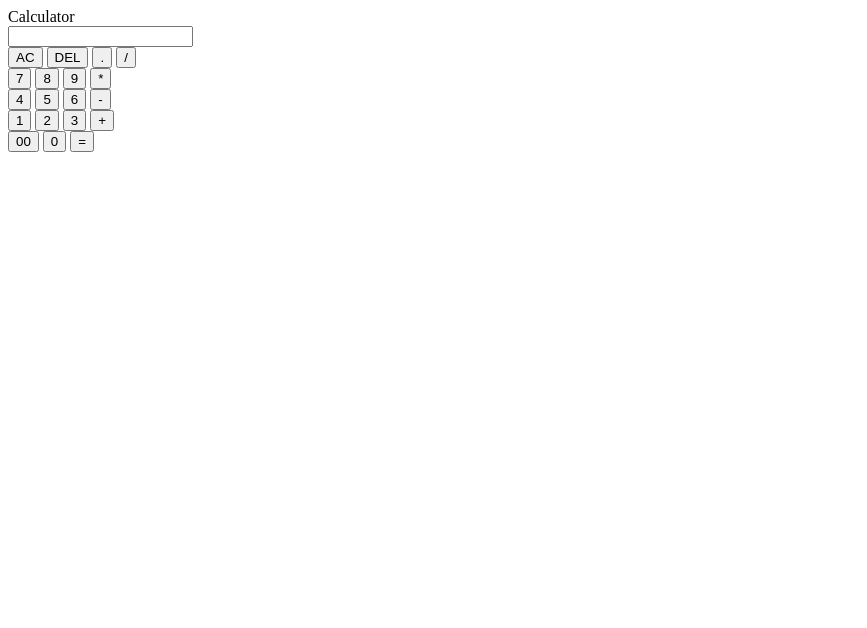
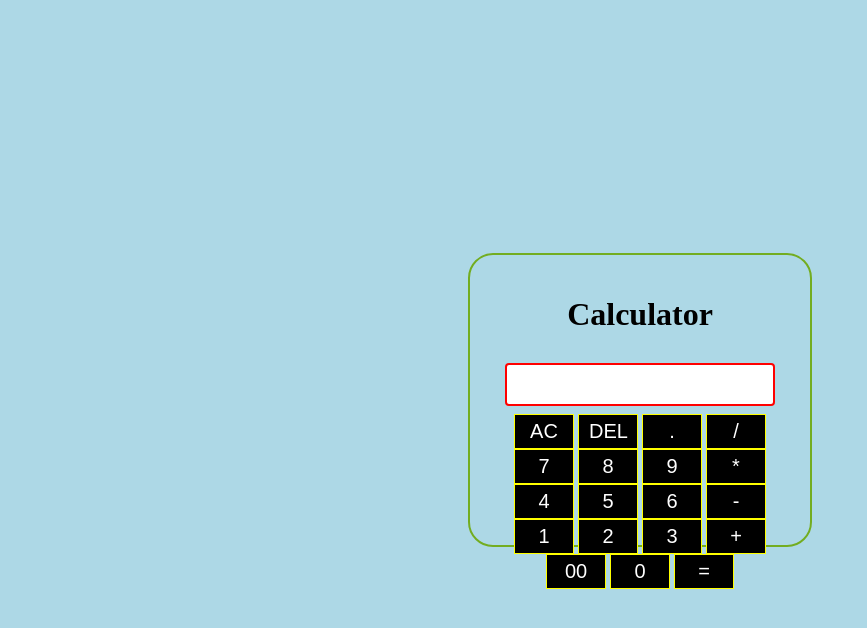
Before and after one commit to arunk8/MiniProjects, a plain HTML site: page calculator-app/index.html in a window 1280 px wide. Shown: the whole page, without its empty margins (0-867 px from the left). Drawn offline with Linux system fonts and the light colour scheme.

Commit message:
updates added

```diff
--- a/calculator-app/index.html
+++ b/calculator-app/index.html
@@ -1,41 +1,50 @@
 <html>
     <title>Calculator App</title>
-    <script type="text/javascript" src="script.js"></script>
+    <!-- <link
+      rel="stylesheet"
+      href="https://cdnjs.cloudflare.com/ajax/libs/font-awesome/6.0.0-beta2/css/all.min.css"
+      integrity="sha512-YWzhKL2whUzgiheMoBFwW8CKV4qpHQAEuvilg9FAn5VJUDwKZZxkJNuGM4XkWuk94WCrrwslk8yWNGmY1EduTA=="
+      crossorigin="anonymous"
+      referrerpolicy="no-referrer"
+    /> -->
+    <link rel="stylesheet" href="style.css" />
+
     <body>
-        <div class="container">
-            <div>Calculator</div>
-            <div>
+        <div class="container" align="center">
+            <div><h1>Calculator</h1></div>
+            <div class="field">
                 <input type="text" class="display" id="result">
             </div>
             <div>
-                <input type="button" value="AC" onclick="display('')">
-                <input type="button" value="DEL">
-                <input type="button" value="." onclick="display('.')">
-                <input type="button" value="/" onclick="display('/')">
+                <input class="button" type="button" value="AC" onclick="display('')">
+                <input class="button" type="button" value="DEL">
+                <input class="button" type="button" value="." onclick="display('.')">
+                <input class="button" type="button" value="/" onclick="display('/')">
             </div>
             <div>
-                <input type="button" value="7" onclick="display('7')">
-                <input type="button" value="8" onclick="display('8')">
-                <input type="button" value="9" onclick="display('9')">
-                <input type="button" value="*" onclick="display('*')">
+                <input class="button" type="button" value="7" onclick="display('7')">
+                <input class="button" type="button" value="8" onclick="display('8')">
+                <input class="button" type="button" value="9" onclick="display('9')">
+                <input class="button" type="button" value="*" onclick="display('*')">
             </div>
             <div>
-                <input type="button" value="4" onclick="display('4')">
-                <input type="button" value="5" onclick="display('5')">
-                <input type="button" value="6" onclick="display('6')">
-                <input type="button" value="-" onclick="display('-')">
+                <input class="button" type="button" value="4" onclick="display('4')">
+                <input class="button" type="button" value="5" onclick="display('5')">
+                <input class="button" type="button" value="6" onclick="display('6')">
+                <input class="button" type="button" value="-" onclick="display('-')">
             </div>
             <div>
-                <input type="button" value="1" onclick="display('1')">
-                <input type="button" value="2" onclick="display('2')">
-                <input type="button" value="3" onclick="display('3')">
-                <input type="button" value="+" onclick="display('+')">
+                <input class="button" type="button" value="1" onclick="display('1')">
+                <input class="button" type="button" value="2" onclick="display('2')">
+                <input class="button" type="button" value="3" onclick="display('3')">
+                <input class="button" type="button" value="+" onclick="display('+')">
             </div>
             <div>
-                <input type="button" value="00" onclick="display('00')">
-                <input type="button" value="0" onclick="display('0')">
-                <input type="button" value="=" >
+                <input class="button" type="button" value="00" onclick="display('00')">
+                <input class="button" type="button" value="0" onclick="display('0')">
+                <input class="button" type="button" value="=" onclick="solve()">
             </div>
         </div>
+        <script type="text/javascript" src="script.js"></script>
     </body>
 </html>
--- a/calculator-app/script.js
+++ b/calculator-app/script.js
@@ -1,3 +1,11 @@
 function display(value) {
     value!="" ? document.getElementById("result").value += value :document.getElementById("result").value="";
     }
+
+
+    function solve() {
+        let x = document.getElementById("result").value
+        let y = math.evaluate(x)
+        document.getElementById("result").value = y
+        console.log(y);
+    }
--- a/calculator-app/style.css
+++ b/calculator-app/style.css
@@ -0,0 +1,39 @@
+body {
+    margin: 0;
+    display: flex;
+    justify-content: center;
+    height: 100vh;
+    align-items: center;
+    background-color: lightblue;
+  }
+
+  .container {
+    border-radius: 25px;
+    border: 2px solid #73AD21;
+    padding: 20px;
+    width: 300px;
+    height: 250px;
+  }
+
+  .button {
+    background-color: black; /* Green */
+    border: 1px solid yellow;
+    color: white;
+    padding: 5px 10px;
+    text-align: center;
+    text-decoration: none;
+    display: inline-block;
+    font-size: 20px;
+    width: 60px;
+    height: 35px;
+  }
+
+  .display{
+    text-align : right;
+    width: 90%;
+    padding: 12px 20px;
+    margin: 8px 0;
+    box-sizing: border-box;
+    border: 2px solid red;
+    border-radius: 4px;
+  }
```
